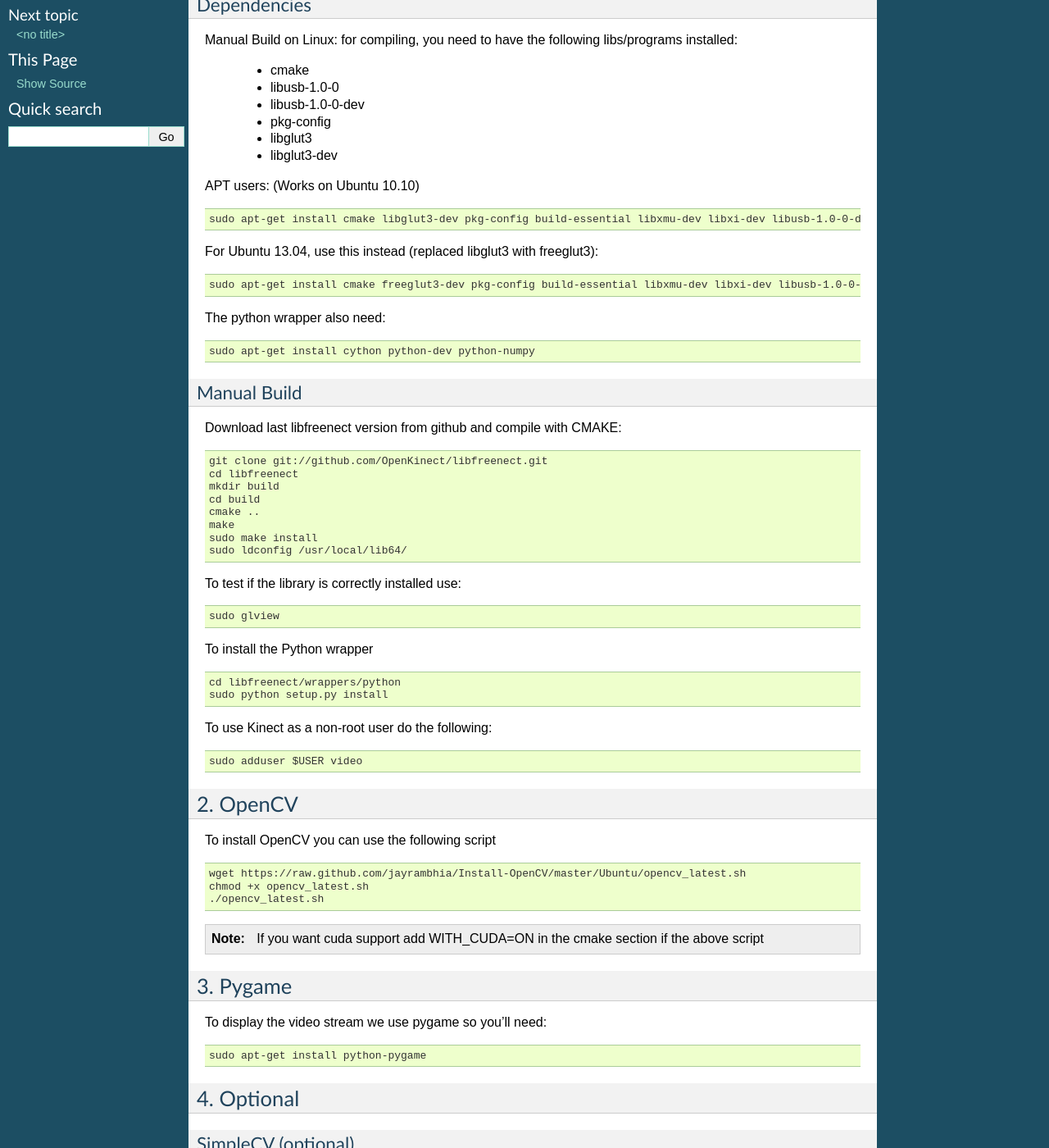
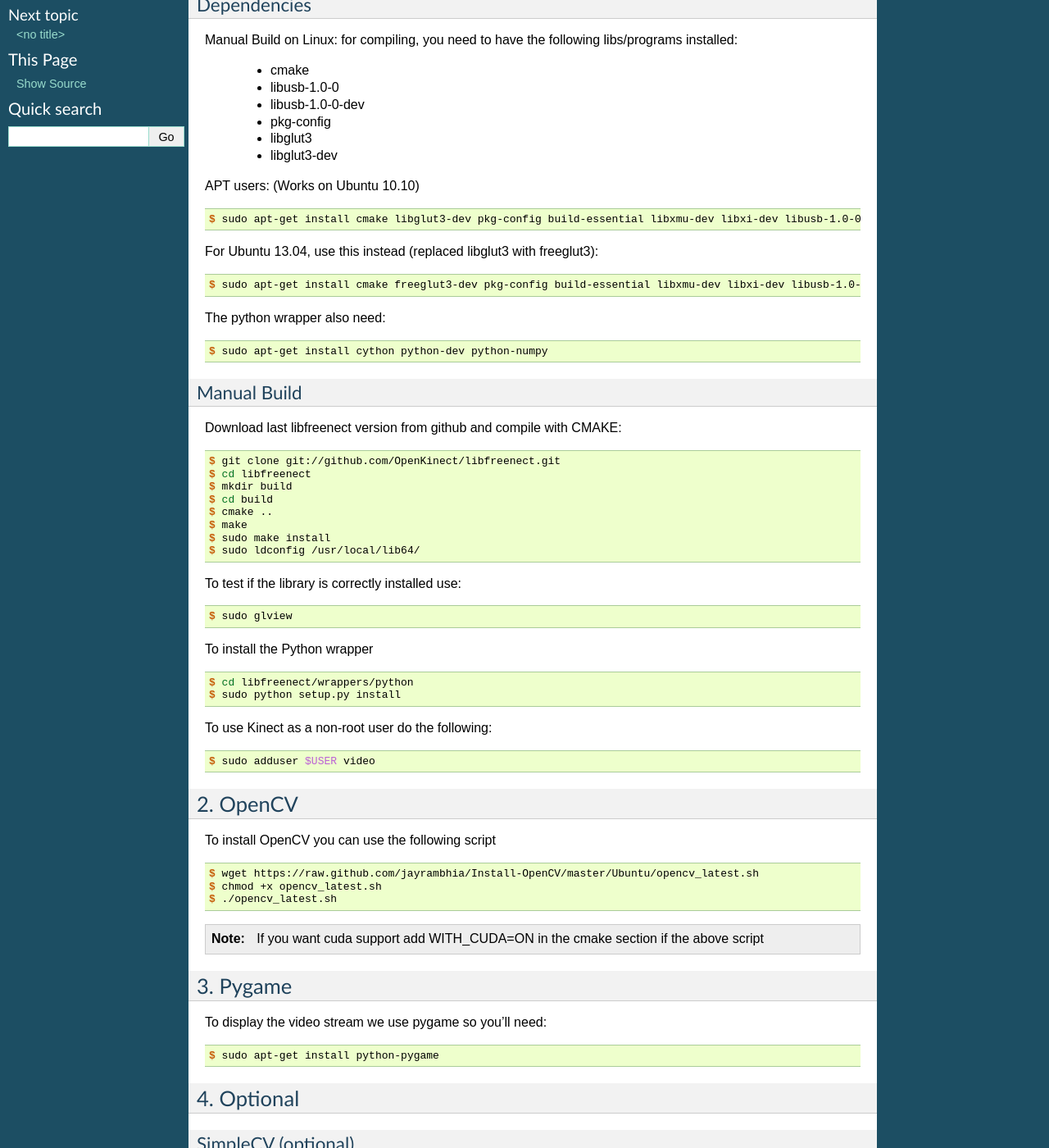
Before and after one commit to Dining-Engineers/left-luggage-detection, a Sphinx documentation site: the page built from docs/dependencies.rst, in a window 1280 px wide and 1400 px high, scrolled down 274 px. Shown: the whole window at 82% size. Built offline with Sphinx 7.4.7, drawn with Linux system fonts in a browser that asks for light colours; formulas are drawn with MathJax 3; some of the changed text lies outside the part shown.

```diff
--- a/docs/dependencies.rst
+++ b/docs/dependencies.rst
@@ -28,20 +28,20 @@ APT users: (Works on Ubuntu 10.10)
 
 .. code-block:: console
 
-    sudo apt-get install cmake libglut3-dev pkg-config build-essential libxmu-dev libxi-dev libusb-1.0-0-dev
+    $ sudo apt-get install cmake libglut3-dev pkg-config build-essential libxmu-dev libxi-dev libusb-1.0-0-dev
 
 For Ubuntu 13.04, use this instead (replaced libglut3 with freeglut3):
 
 .. code-block:: console
 
-    sudo apt-get install cmake freeglut3-dev pkg-config build-essential libxmu-dev libxi-dev libusb-1.0-0-dev
+    $ sudo apt-get install cmake freeglut3-dev pkg-config build-essential libxmu-dev libxi-dev libusb-1.0-0-dev
 
 
 The python wrapper also need:
 
 .. code-block:: console
 
-    sudo apt-get install cython python-dev python-numpy
+    $ sudo apt-get install cython python-dev python-numpy
 
 
 Manual Build
@@ -51,33 +51,33 @@ Download last libfreenect version from github and compile with CMAKE:
 
 .. code-block:: console
 
-    git clone git://github.com/OpenKinect/libfreenect.git
-    cd libfreenect
-    mkdir build
-    cd build
-    cmake ..
-    make
-    sudo make install
-    sudo ldconfig /usr/local/lib64/
+    $ git clone git://github.com/OpenKinect/libfreenect.git
+    $ cd libfreenect
+    $ mkdir build
+    $ cd build
+    $ cmake ..
+    $ make
+    $ sudo make install
+    $ sudo ldconfig /usr/local/lib64/
 
 To test if the library is correctly installed use:
 
 .. code-block:: console
 
-   sudo glview
+    $ sudo glview
 
 To install the Python wrapper
 
 .. code-block:: console
 
-    cd libfreenect/wrappers/python
-    sudo python setup.py install
+    $ cd libfreenect/wrappers/python
+    $ sudo python setup.py install
 
 To use Kinect as a non-root user do the following:
 
 .. code-block:: console
 
-    sudo adduser $USER video
+    $ sudo adduser $USER video
 
 2. OpenCV
 ---------
@@ -86,9 +86,9 @@ To install OpenCV you can use the following script
 
 .. code-block:: console
 
-    wget https://raw.github.com/jayrambhia/Install-OpenCV/master/Ubuntu/opencv_latest.sh
-    chmod +x opencv_latest.sh
-    ./opencv_latest.sh
+    $ wget https://raw.github.com/jayrambhia/Install-OpenCV/master/Ubuntu/opencv_latest.sh
+    $ chmod +x opencv_latest.sh
+    $ ./opencv_latest.sh
 
 .. note::
     If you want cuda support add WITH_CUDA=ON in the cmake section if the above script
@@ -101,7 +101,7 @@ To display the video stream we use pygame so you'll need:
 
 .. code-block:: console
 
-    sudo apt-get install python-pygame
+    $ sudo apt-get install python-pygame
 
 
 4. Optional
@@ -120,4 +120,4 @@ To run memory and speed benchmark of the application
 
 .. code-block:: console
 
-    sudo apt-get install pythontracer
+    $ sudo apt-get install pythontracer
```
Also changed, not shown: docs/usage.rst (+36 -0 lines), docs/index.rst (line endings or trailing spaces).
